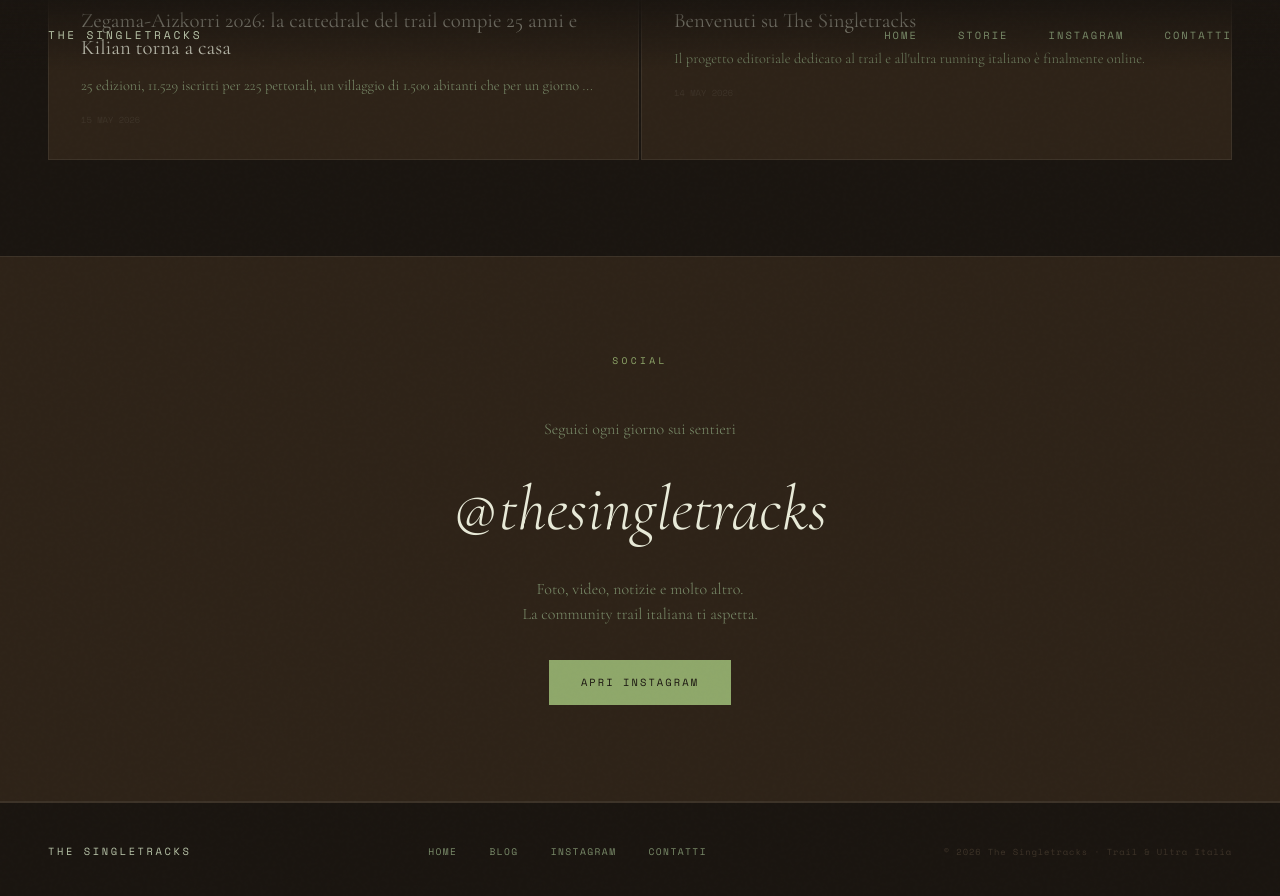
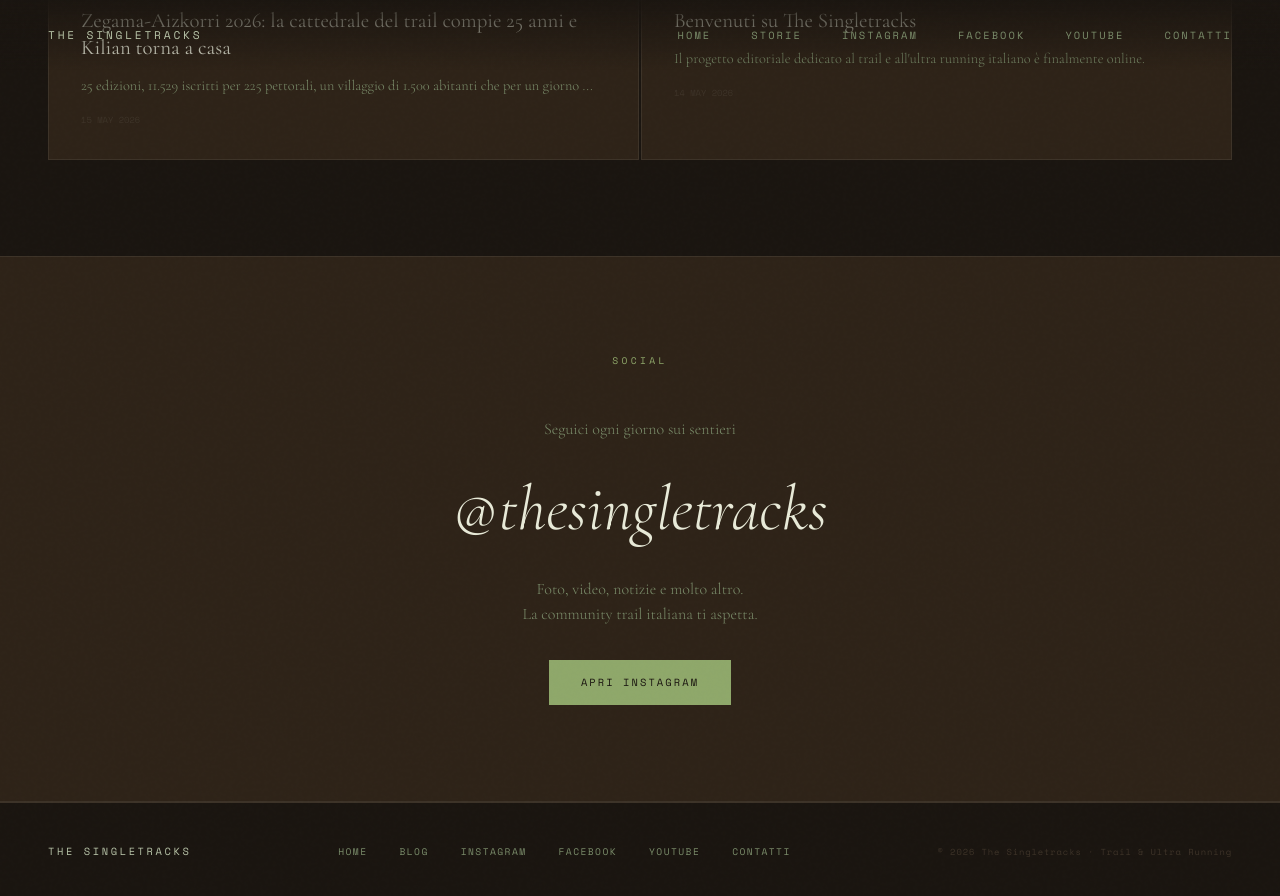
Before and after one commit to mootlab/thesingletracks.com, a Jekyll site: the page built from index.markdown, in a window 1280 px wide and 900 px high, scrolled down 1219 px. Shown: the top 896 px of the window. Built offline with Jekyll 4.4.1, drawn with Linux system fonts in a browser that asks for light colours.

Commit message:
aggiunto Facebook e YouTube nav e footer

```diff
--- a/_layouts/default.html
+++ b/_layouts/default.html
@@ -26,6 +26,8 @@
       <li><a href="{{ '/' | relative_url }}">Home</a></li>
       <li><a href="{{ '/blog' | relative_url }}">Storie</a></li>
       <li><a href="https://instagram.com/thesingletracks" target="_blank">Instagram</a></li>
+      <li><a href="https://www.facebook.com/thesingletracks" target="_blank">Facebook</a></li>
+      <li><a href="https://www.youtube.com/@thesingletracks" target="_blank">YouTube</a></li>
       <li><a href="{{ '/contatti' | relative_url }}">Contatti</a></li>
     </ul>
   </nav>
@@ -40,9 +42,11 @@
       <a href="{{ '/' | relative_url }}">Home</a>
       <a href="{{ '/blog' | relative_url }}">Blog</a>
       <a href="https://instagram.com/thesingletracks" target="_blank">Instagram</a>
+      <a href="https://www.facebook.com/thesingletracks" target="_blank">Facebook</a>
+      <a href="https://www.youtube.com/@thesingletracks" target="_blank">YouTube</a>
       <a href="{{ '/contatti' | relative_url }}">Contatti</a>
     </div>
-    <span class="footer-copy">© 2026 The Singletracks · Trail & Ultra Italia</span>
+    <span class="footer-copy">© 2026 The Singletracks · Trail & Ultra Running</span>
   </footer>
 
 </body>
```
